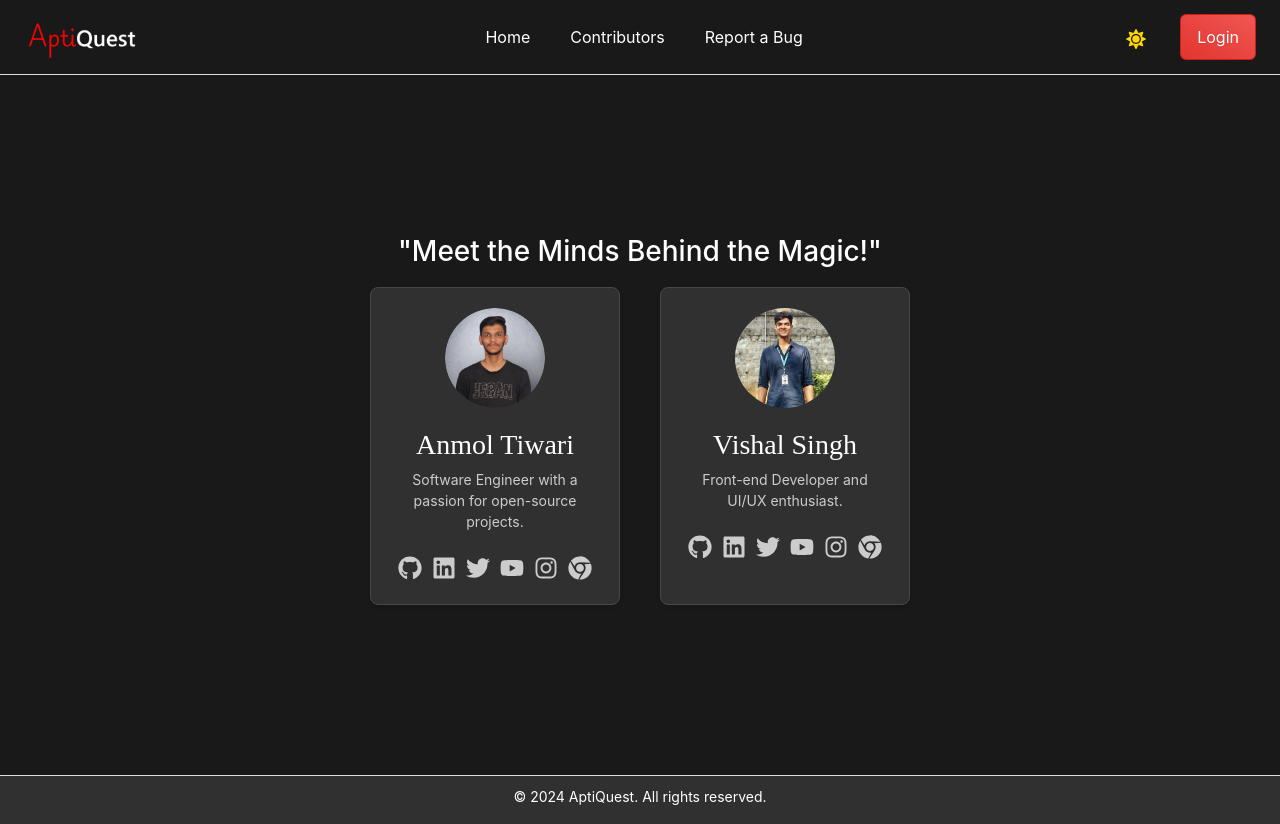
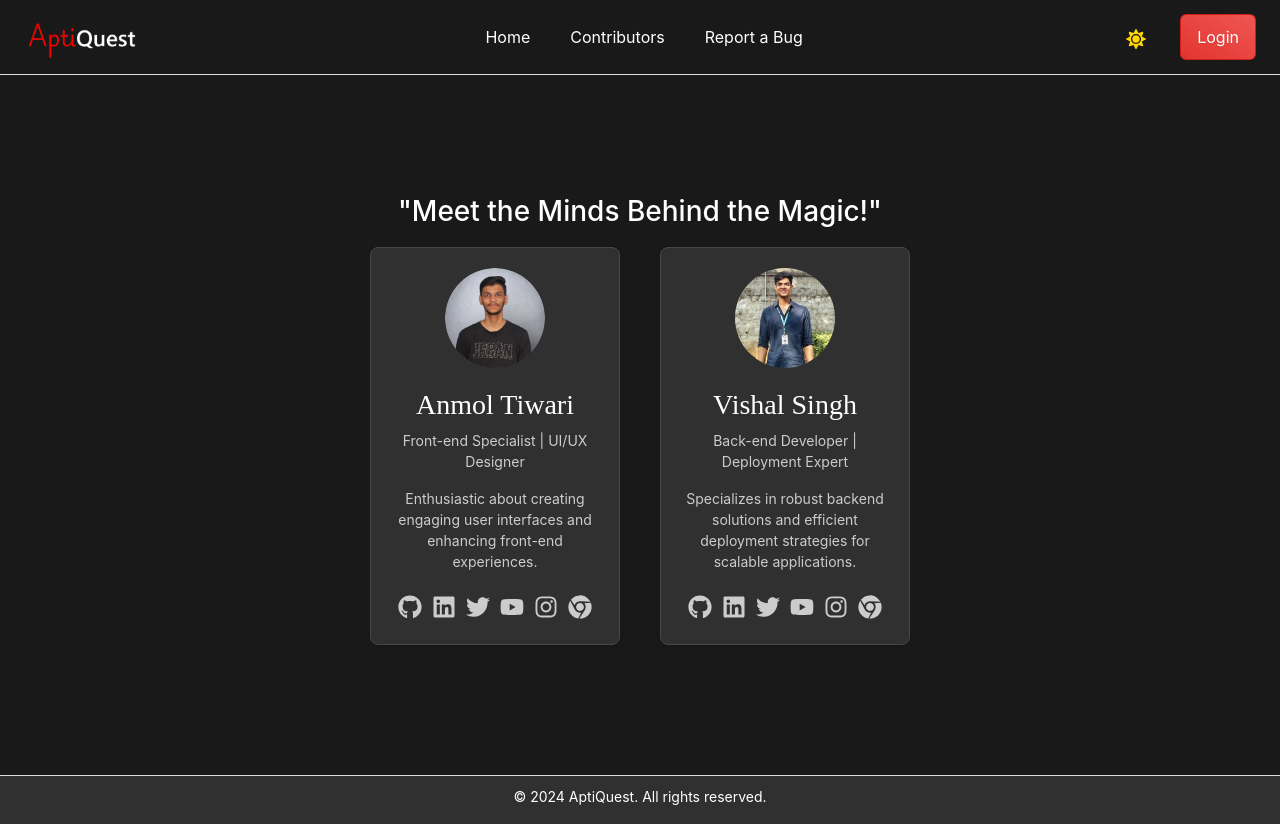
Before and after one commit to anmoltiwari0712/AptiQuest-Frontend, a React (Create React App) app: page /contributors in a window 1280 px wide. Built offline with nearby package versions, Linux system fonts and the light colour scheme; a web font is replaced by a local one.

Commit message:
Replaced the tags in contributor.js

```diff
--- a/src/pages/contributors.js
+++ b/src/pages/contributors.js
@@ -18,7 +18,9 @@ import vishalimg from "./vishal.jpg";
 const contributors = [
   {
     name: "Anmol Tiwari",
-    profile: "Software Engineer with a passion for open-source projects.",
+    profile1: "Front-end Specialist | UI/UX Designer",
+    profile2:
+      "Enthusiastic about creating engaging user interfaces and enhancing front-end experiences.",
     image: anmolimg, // Use imported local image
     social: {
       github: "https://github.com/anmoltiwari0712",
@@ -31,7 +33,9 @@ const contributors = [
   },
   {
     name: "Vishal Singh",
-    profile: "Front-end Developer and UI/UX enthusiast.",
+    profile1: "Back-end Developer | Deployment Expert",
+    profile2:
+      "Specializes in robust backend solutions and efficient deployment strategies for scalable applications.",
     image: vishalimg, // Use imported local image
     social: {
       github: "https://github.com/VishalSingh1703",
@@ -59,7 +63,8 @@ const Contributors = () => {
               className="contributor-image"
             />
             <h3 className="name-head ">{contributor.name}</h3>
-            <p>{contributor.profile}</p>
+            <p>{contributor.profile1}</p>
+            <p>{contributor.profile2}</p>
             <div className="social-icons">
               <a
                 href={contributor.social.github}
```
